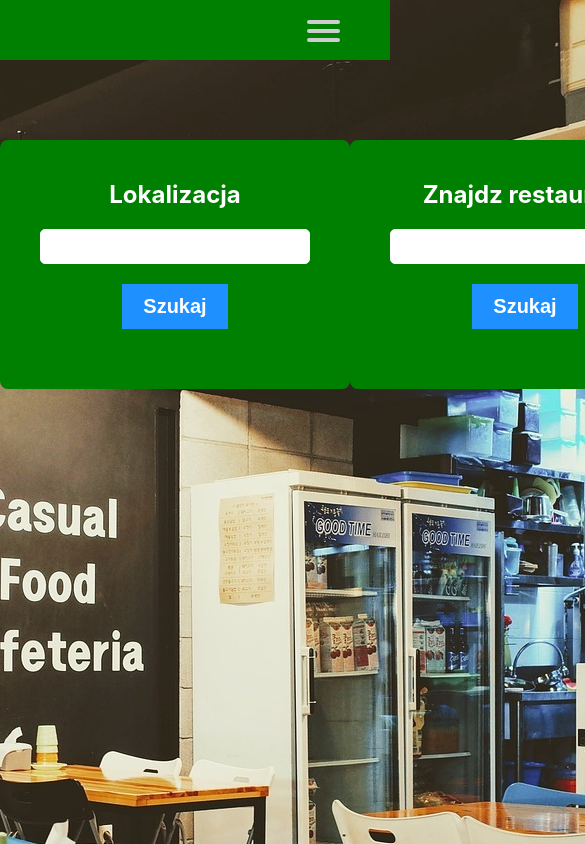
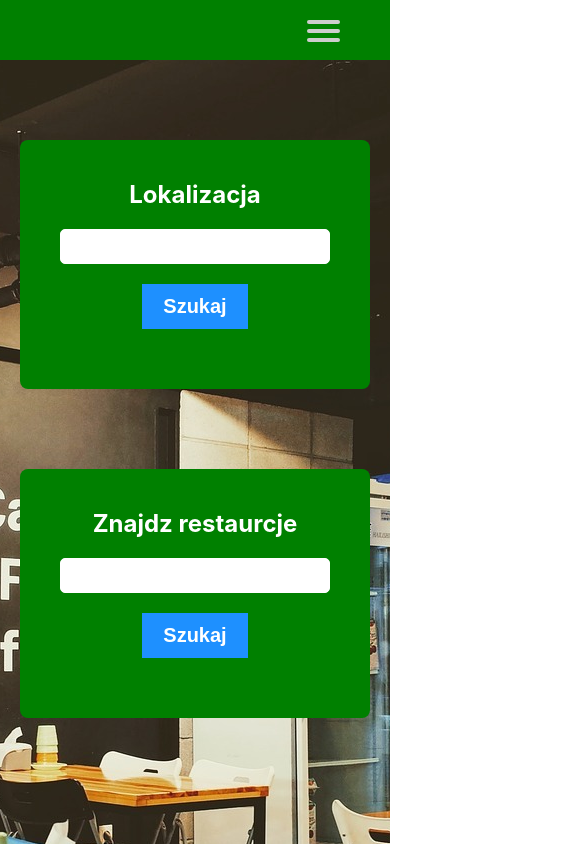
Before and after one commit to Paula066/project-wsei, a React (Create React App) app: page / in a window 390 px wide. Shown: the top 844 px of the page, 585 px wide, since content can reach past the window. Built offline with nearby package versions, Linux system fonts and the light colour scheme.

Commit message:
Add rwd to main page

```diff
--- a/src/App.js
+++ b/src/App.js
@@ -92,7 +92,7 @@ export default class App extends Component {
 
     render() {
         return (
-            <div>
+            <div className="main-box">
                 <Header />
                 <Box />
             </div>
--- a/src/App.scss
+++ b/src/App.scss
@@ -15,6 +15,7 @@ body {
   width: 100%;
   margin: 0 auto;
 }
+
 
 .header {
   height: 60px;
@@ -86,6 +87,13 @@ body {
   .flex {
     display: flex;
     justify-content: space-evenly;
+
+    @media (max-width: 1000px) {
+      flex-wrap: wrap;
+      flex-direction: column;
+      align-items: center;
+      margin-bottom: 40px;
+    }
   }
   .localization {
     margin-top: 80px;
```
